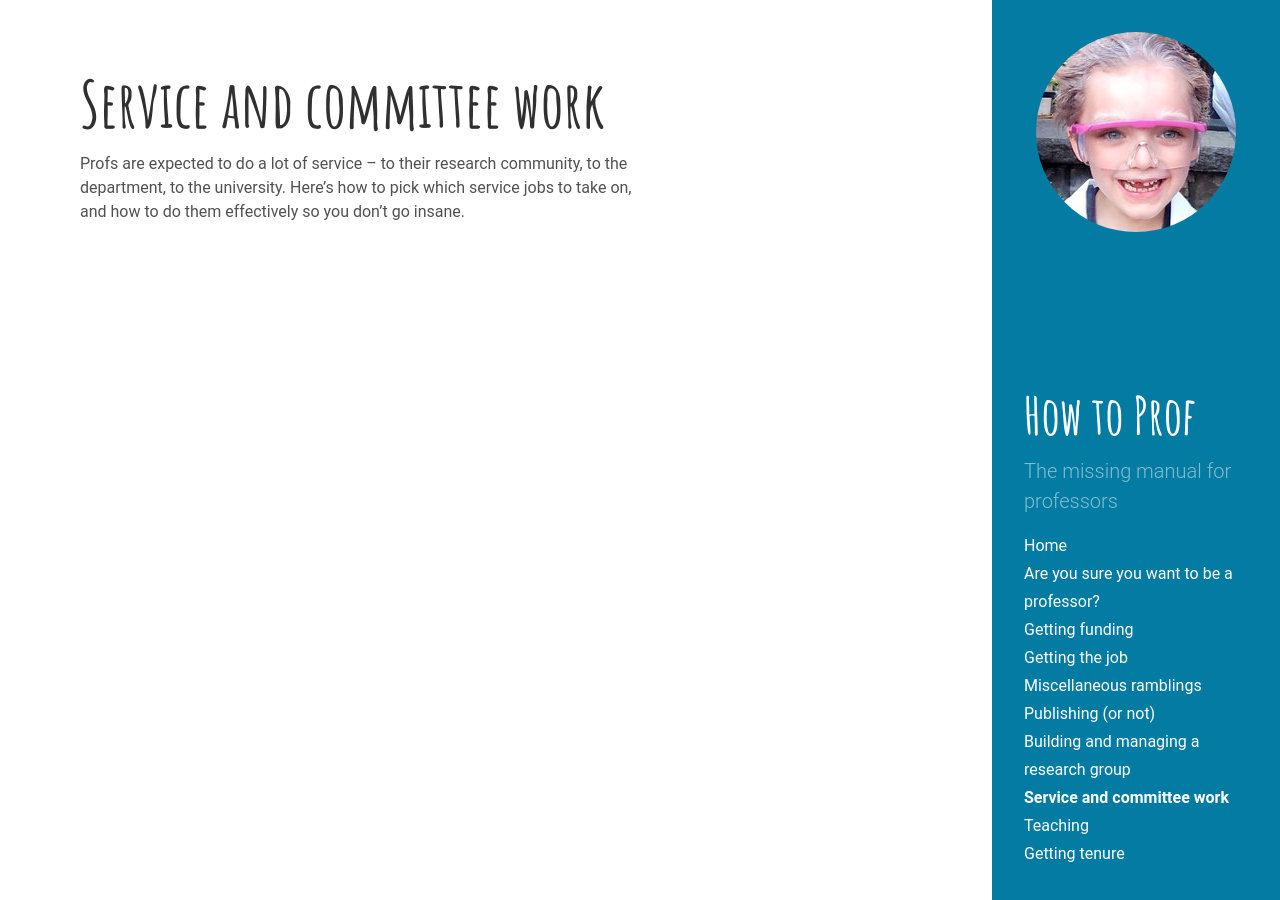
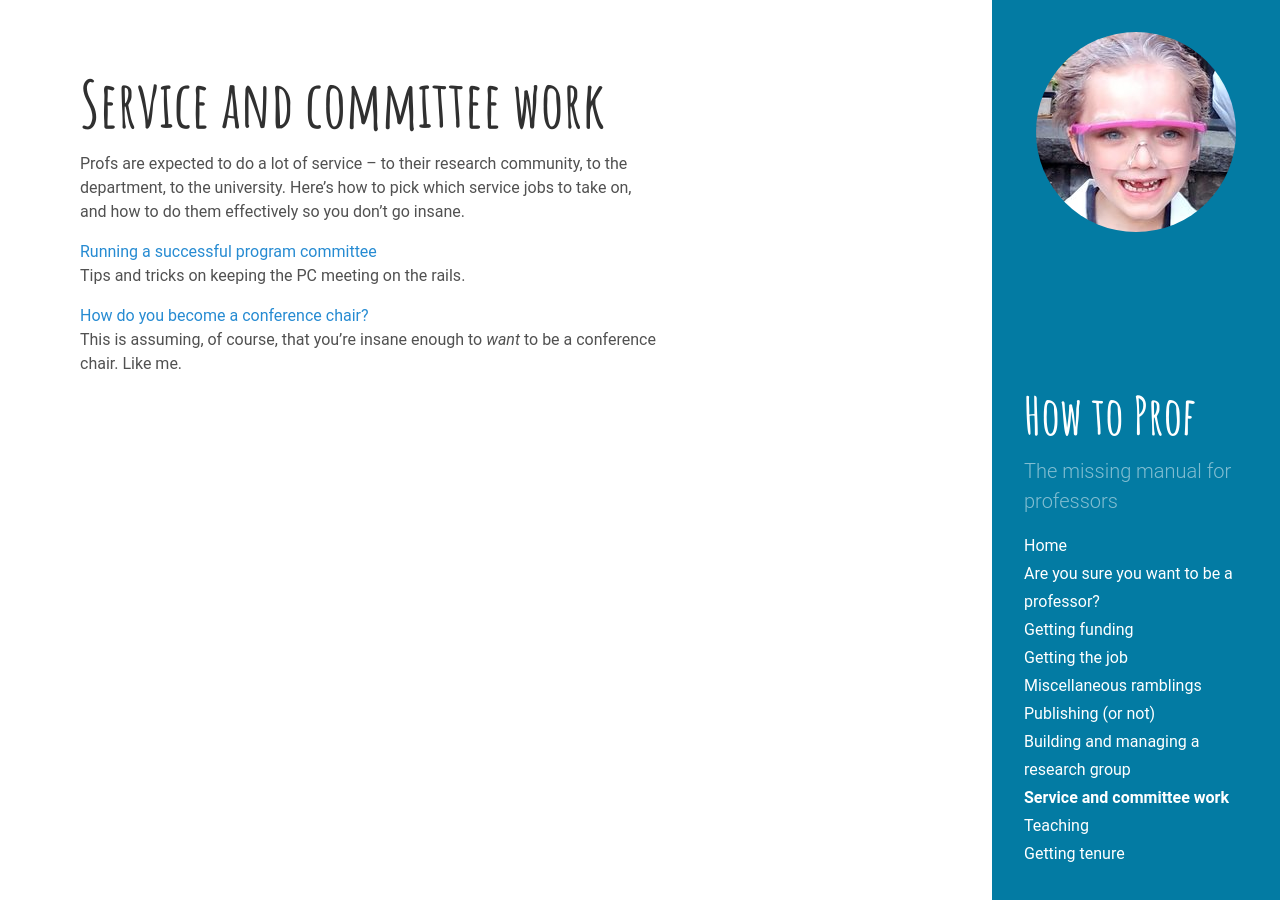
Before and after one commit to mdwelsh/howtoprof, a Jekyll site: the page built from service.md, in a window 1280 px wide. Built offline with Jekyll 4.4.1, drawn with Linux system fonts in a browser that asks for light colours.

Commit message:
Update service.md

```diff
--- a/service.md
+++ b/service.md
@@ -5,3 +5,9 @@ layout: page
 
 Profs are expected to do a lot of service -- to their research community, to the department, to the university.
 Here's how to pick which service jobs to take on, and how to do them effectively so you don't go insane.
+
+[Running a successful program committee](http://matt-welsh.blogspot.com/2011/03/running-successful-program-committee.html)
+Tips and tricks on keeping the PC meeting on the rails.
+
+[How do you become a conference chair?](http://matt-welsh.blogspot.com/2015/02/how-do-you-become-conference-chair.html)
+This is assuming, of course, that you're insane enough to *want* to be a conference chair. Like me.
```
